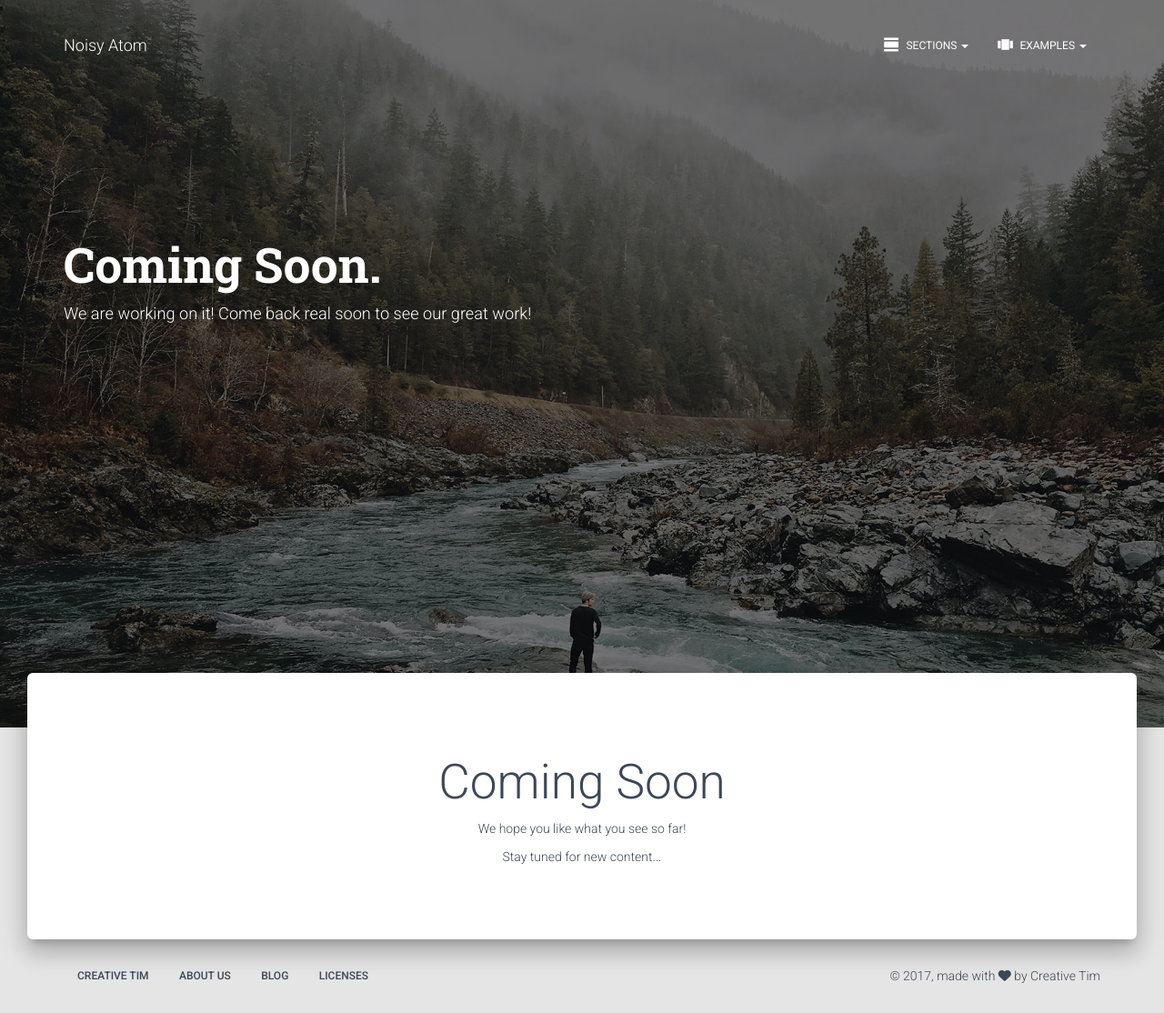
After one commit to nherriot/noisy-atom-portal, a Django app: page /coming-soon/ in a window 1280 px wide. The commit adds this page. Shown: the whole page at 91% size. Run offline with Django 3.2, Linux system fonts and the light colour scheme; some libraries are stand-ins or nearby versions.

Commit message:
adding coming soon page

```diff
--- a/noisyatom/cms/urls.py
+++ b/noisyatom/cms/urls.py
@@ -2,11 +2,12 @@ from django.conf import settings
 from django.conf.urls import url
 from django.conf.urls.static import static
 
-from cms.views import index_view
+from cms.views import index_view, coming_soon
 
 
 urlpatterns = [
     url('^$', index_view, name='index'),
+    url('^coming-soon/$', coming_soon, name='coming_soon')
     #url(r'^articles/$', index_view, name='foo_bar_url'),
     # url('^dashboard/$', dashboard_view, name='admin_page'),
 ]
--- a/noisyatom/cms/views.py
+++ b/noisyatom/cms/views.py
@@ -8,6 +8,11 @@ def index_view(request):
 	return render(request, 'index.html', context)
 
 
+def coming_soon(request):
+    context = {}
+
+    return render(request, 'coming-soon.html', context)
+
 def dashboard_view(request):
 	context = {}
 	return render(request, 'dashboard.html', context)
--- /dev/null
+++ b/noisyatom/templates/background-page.html
@@ -0,0 +1,176 @@
+{% load staticfiles %}
+
+{% include 'header.html' %}
+
+    <nav class="navbar navbar-danger navbar-transparent navbar-absolute">
+    	<div class="container">
+        	<!-- Brand and toggle get grouped for better mobile display -->
+        	<div class="navbar-header">
+        		<button type="button" class="navbar-toggle" data-toggle="collapse" data-target="#navigation-example">
+            		<span class="sr-only">Toggle navigation</span>
+		            <span class="icon-bar"></span>
+		            <span class="icon-bar"></span>
+		            <span class="icon-bar"></span>
+        		</button>
+        		<a class="navbar-brand" href="../presentation.html">Noisy Atom</a>
+        	</div>
+
+        	<div class="collapse navbar-collapse" id="navigation-example">
+        		<ul class="nav navbar-nav navbar-right">
+{#    				<li>#}
+{#						<a href="/components">#}
+{#							<i class="material-icons">apps</i> Components#}
+{#						</a>#}
+{#					</li>#}
+
+					<li class="dropdown">
+						<a href="#" class="dropdown-toggle" data-toggle="dropdown">
+							<i class="material-icons">view_day</i> Sections
+							<b class="caret"></b>
+						</a>
+						<ul class="dropdown-menu dropdown-with-icons">
+{#							<li>#}
+{#								<a href="../sections.html#headers">#}
+{#									<i class="material-icons">dns</i> Headers#}
+{#								</a>#}
+{#							</li>#}
+{#							<li>#}
+{#								<a href="../sections.html#features">#}
+{#									<i class="material-icons">build</i> Features#}
+{#								</a>#}
+{#							</li>#}
+							<li>
+								<a href="/blogs">
+									<i class="material-icons">list</i> Blogs
+								</a>
+							</li>
+							<li>
+								<a href="/teams">
+									<i class="material-icons">people</i> Teams
+								</a>
+							</li>
+							<li>
+								<a href="/coming-soon">
+									<i class="material-icons">assignment</i> Projects
+								</a>
+							</li>
+{#							<li>#}
+{#								<a href="../sections.html#pricing">#}
+{#									<i class="material-icons">monetization_on</i> Pricing#}
+{#								</a>#}
+{#							</li>#}
+{#							<li>#}
+{#								<a href="../sections.html#testimonials">#}
+{#									<i class="material-icons">chat</i> Testimonials#}
+{#								</a>#}
+{#							</li>#}
+							<li>
+								<a href="/contactus">
+									<i class="material-icons">call</i> Contacts
+								</a>
+							</li>
+
+						</ul>
+					</li>
+
+					<li class="dropdown">
+						<a href="#" class="dropdown-toggle" data-toggle="dropdown">
+							<i class="material-icons">view_carousel</i> Examples
+							<b class="caret"></b>
+						</a>
+						<ul class="dropdown-menu dropdown-with-icons">
+							<li>
+								<a href="/about-us">
+									<i class="material-icons">account_balance</i> About Us
+								</a>
+							</li>
+							<li>
+								<a href="/blog">
+									<i class="material-icons">art_track</i> Blog Post
+								</a>
+							</li>
+							<li>
+								<a href="../contactus">
+									<i class="material-icons">location_on</i> Contact Us
+								</a>
+							</li>
+{#							<li>#}
+{#								<a href="/sign-in.html">#}
+{#									<i class="material-icons">fingerprint</i> Login Page#}
+{#								</a>#}
+{#							</li>#}
+{#							<li>#}
+{#								<a href="/pricing.html">#}
+{#									<i class="material-icons">attach_money</i> Pricing Page#}
+{#								</a>#}
+{#							</li>#}
+							<li>
+								<a href="/coming-soon">
+									<i class="material-icons">beach_access</i> Office of National Statistics
+								</a>
+							</li>
+   							<li>
+								<a href="/coming-soon">
+									<i class="material-icons">beach_access</i> AlfaAesar
+								</a>
+							</li>
+   							<li>
+								<a href="/coming-soon">
+									<i class="material-icons">beach_access</i> Vodafone
+								</a>
+							</li>
+
+{#							<li>#}
+{#								<a href="/profile.html">#}
+{#									<i class="material-icons">account_circle</i> Profile Page#}
+{#								</a>#}
+{#							</li>#}
+{#							<li>#}
+{#								<a href="/signup.html">#}
+{#									<i class="material-icons">person_add</i> Signup Page#}
+{#								</a>#}
+{#							</li>#}
+						</ul>
+					</li>
+
+{#					<li>#}
+{#						<a href="http://www.noisyatom.com/buy/qrcode?ref=presentation" target="_blank" class="btn btn-white btn-simple">#}
+{#							<i class="material-icons">shopping_cart</i> Buy Now#}
+{#						</a>#}
+{#					</li>#}
+        		</ul>
+        	</div>
+    	</div>
+    </nav>
+
+
+    <div class="page-header header-filter" data-parallax="active"
+    style="background-image: url('{% static "assets/img/bg8.jpg" %}');">
+        <div class="container">
+            <div class="row">
+				<div class="col-md-6">
+					<h1 class="title">Coming Soon.</h1>
+                    <h4>We are working on it! Come back real soon to see our great work!</h4>
+                    <br />
+				</div>
+            </div>
+        </div>
+    </div>
+
+    <!-- Index page landing here -->
+    <div class="main main-raised">
+		<div class="container">
+	    	<div class="section text-center">
+                <div class="row">
+                    <div class="col-md-8 col-md-offset-2">
+                    	{% block content %}
+
+
+						{% endblock content %}
+                    </div>
+                </div>
+            </div>
+        </div>
+    </div>
+
+   {% include 'footer.html' %}
--- /dev/null
+++ b/noisyatom/templates/coming-soon.html
@@ -0,0 +1,9 @@
+{% extends 'background-page.html' %}
+
+{% block content %}
+
+<h1>Coming Soon</h1>
+    <p>We hope you like what you see so far!</p>
+    <p>Stay tuned for new content...</p>
+
+{% endblock content %}
```
Also changed, not shown: noisyatom/templates/landing-page.html (+4 -4 lines).
